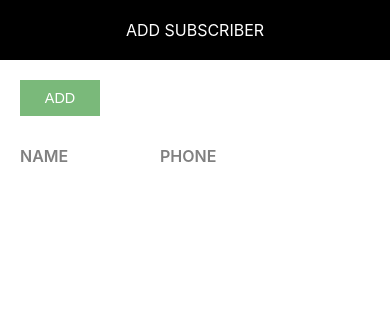
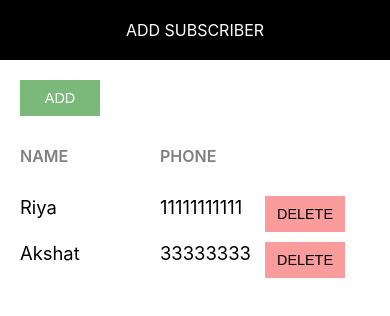
Before and after one commit to AkshatRawat18/phone-dir, a React (Create React App) app: page / in a window 390 px wide. Shown: the top 316 px of the page. Built offline with nearby package versions, Linux system fonts and the light colour scheme.

Commit message:
Added ‘PhoneDirectory’ as smart component, renamed ‘App’ as ‘ShowSubscribers’ and converted ‘AddSubscribers’ and ‘ShowSubscribers’ as dumb components

```diff
--- a/src/AddSubscriber.js
+++ b/src/AddSubscriber.js
@@ -17,6 +17,11 @@
         this.setState(state);
         console.log(this.state);
     }
+    onFormSubmitted=(e)=>{
+        e.preventDefault();
+        this.props.addSubscriberHandler(this.state);
+        this.setState({id:0,name:'',phone:''})
+    }
     render(){
         const{name,phone}=this.state;
         return(
@@ -24,7 +29,7 @@
                 <Header heading="Add Subscriber"/>
                 <div className="component-body-container">
                 <button className="custom-btn">Back</button>
-                <form className="subscriber-form">
+                <form className="subscriber-form" onSubmit={this.onFormSubmitted.bind(this)}>
                     <label htmlFor="name" className="label-control">Name :</label><br/>
                     <input id="name" type="text" className="input-control" name="name" onChange={this.inputChangedHandler}/><br/><br/>
                     <label htmlFor="phone" className="label-control">Phone :</label><br/>
--- /dev/null
+++ b/src/PhoneDirectory.js
@@ -0,0 +1,41 @@
+import React,{Component} from 'react';
+import AddSubscriber from './AddSubscriber';
+import ShowSubscribers from './ShowSubscribers';
+class PhoneDirectory extends Component{
+    constructor(){
+        super();
+        this.state={
+            subscribersList:[{
+                id:1,
+                name:'Riya',
+                phone:'11111111111'
+            },
+        {
+            id:2,
+            name:'Akshat',
+            phone:'33333333'
+        }]
+        }
+    }
+
+    addSubscriberHandler=(newSubscriber)=>{
+        let subscribersList=this.state.subscribersList;
+        if(subscribersList.length>0){
+            newSubscriber.id=subscribersList[subscribersList.length-1].id+1;
+        }
+        else{
+            newSubscriber.id=1;
+        }
+        subscribersList.push(newSubscriber);
+        this.setState({subscribersList:subscribersList});
+        console.log("Phone Directory")
+        console.log(this.state.subscribersList);
+    }
+    render(){
+        return(
+            //<AddSubscriber addSubscriberHandler={this.addSubscriberHandler} />
+            <ShowSubscribers subscribersList={this.state.subscribersList}/>
+        )
+    }
+}
+export default PhoneDirectory;
--- a/src/App.js
+++ b/src/ShowSubscribers.js
@@ -1,6 +1,7 @@
 import React, { Component } from "react";
-import Header from "./Header"
-import "./App.css"
+import Header from "./Header";
+import "./ShowSubscribers.css";
+import "./Common/common.css"
 
 // let subscribers=[
 //   {
@@ -15,13 +16,9 @@
 //   }
 // ]
 
-class App extends Component {
-  constructor(){
-    super();
-    this.state={
-      subscribersListToShow: []
-    }
-  }
+class ShowSubscribers extends Component {
+
+
 
   render() {
 
@@ -37,12 +34,12 @@
           </div>
 
           {
-            this.state.subscribersListToShow.map(sub=>{
+            this.props.subscribersList.map(sub=>{
               return <div key={sub.id} className="grid-container">
                 <span className="grid-item">{sub.name}</span>
                 <span className="grid-item">{sub.phone}</span>
                 <span className="grid-item action-btn-container">
-                  <button className="custom-btn delete-btn" onClick={this.clickHandler.bind(this,"Delete Handler clicked")}>Delete</button>
+                  <button className="custom-btn delete-btn" >Delete</button>
                 </span>
                 </div>
             })
@@ -58,4 +55,4 @@
   }
 }
 
-export default App;
+export default ShowSubscribers;
--- a/src/index.js
+++ b/src/index.js
@@ -1,14 +1,15 @@
 import React from 'react';
 import ReactDOM from 'react-dom';
 import './index.css';
-import App from './App';
+import ShowSubscribers from './ShowSubscribers';
 import AddSubscriber from './AddSubscriber';
 import reportWebVitals from './reportWebVitals';
 import './Common/common.css';
+import PhoneDirectory from './PhoneDirectory';
 
 ReactDOM.render(
   <React.StrictMode>
-    <App />
+    <PhoneDirectory />
   </React.StrictMode>,
   document.getElementById('root')
 );
```
Also changed, not shown: src/ShowSubscribers.css (renamed from src/App.css).
